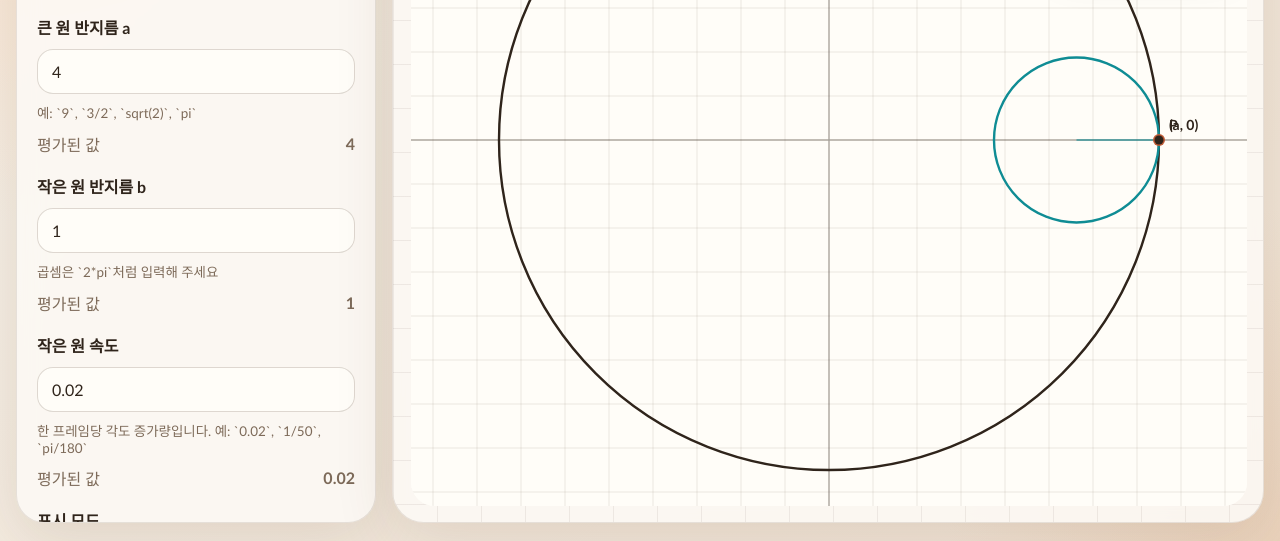
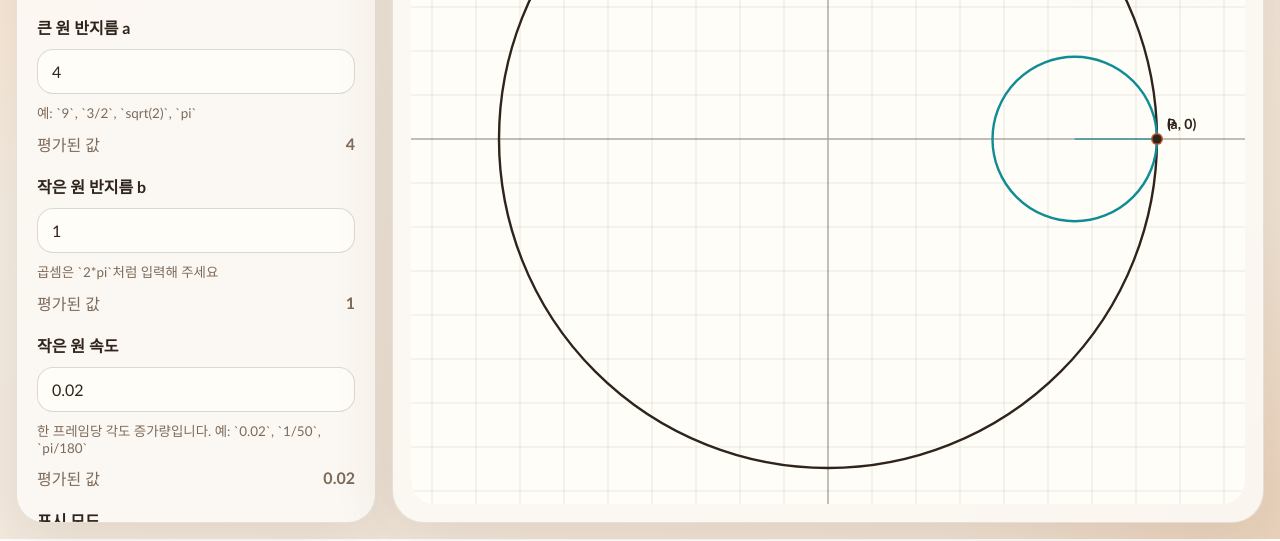
Before and after one commit to mingukgu/hypocycloid, a plain HTML site: page index.html in a window 1280 px wide. Shown: the part 261-802 px from the top of the page. Drawn offline with Linux system fonts and the light colour scheme.

Commit message:
Fix GitHub Pages canvas layout and save behavior

```diff
--- a/index.html
+++ b/index.html
@@ -122,6 +122,7 @@
               <button id="save-without-grid" type="button" class="menu-button">그리드 제외 PNG</button>
             </div>
           </div>
+          <div class="canvas-surface" id="canvas-surface">
             <canvas
               id="scene"
               width="960"
@@ -129,6 +130,7 @@
               aria-label="Hypocycloid and epicycloid visualization"
             ></canvas>
           </div>
+        </div>
       </main>
     </div>
 
--- a/script.js
+++ b/script.js
@@ -1,5 +1,6 @@
 const canvas = document.getElementById("scene");
 const ctx = canvas.getContext("2d");
+const canvasSurface = document.getElementById("canvas-surface");
 
 const radiusAInput = document.getElementById("radius-a");
 const radiusBInput = document.getElementById("radius-b");
@@ -26,7 +27,6 @@ const saveMenu = document.getElementById("save-menu");
 const saveWithGridButton = document.getElementById("save-with-grid");
 const saveWithoutGridButton = document.getElementById("save-without-grid");
 
-const DPR = window.devicePixelRatio || 1;
 const DEFAULT_SPEED = 0.02;
 const MAX_TRACE_POINTS = 8000;
 const RATIONAL_TOLERANCE = 1e-10;
@@ -58,6 +58,7 @@ let running = false;
 let theta = 0;
 let loopClosed = false;
 let traces = createEmptyTraces();
+let resizeObserver = null;
 let state = {
   a: 4,
   b: 1,
@@ -76,16 +77,16 @@ function createEmptyTraces() {
 }
 
 function fitCanvas() {
-  const card = canvas.parentElement;
-  const rect = card.getBoundingClientRect();
-  const width = Math.max(320, Math.floor(rect.width - 36));
-  const height = Math.max(420, Math.floor(rect.height - 36));
+  const rect = canvasSurface.getBoundingClientRect();
+  const width = Math.max(320, Math.floor(rect.width));
+  const height = Math.max(320, Math.floor(rect.height));
+  const dpr = window.devicePixelRatio || 1;
 
-  canvas.width = width * DPR;
-  canvas.height = height * DPR;
+  canvas.width = Math.floor(width * dpr);
+  canvas.height = Math.floor(height * dpr);
   canvas.style.width = `${width}px`;
   canvas.style.height = `${height}px`;
-  ctx.setTransform(DPR, 0, 0, DPR, 0, 0);
+  ctx.setTransform(dpr, 0, 0, dpr, 0, 0);
 
   renderToCanvas();
 }
@@ -670,7 +671,9 @@ function downloadImage(includeGrid) {
 
   link.download = `cycloid-${modeSlug}-${gridSlug}-${timestamp}.png`;
   link.href = exportCanvas.toDataURL("image/png");
+  document.body.append(link);
   link.click();
+  link.remove();
   setSaveMenu(false);
 }
 
@@ -695,6 +698,13 @@ document.addEventListener("click", (event) => {
 });
 window.addEventListener("resize", fitCanvas);
 
+if ("ResizeObserver" in window) {
+  resizeObserver = new ResizeObserver(() => {
+    fitCanvas();
+  });
+  resizeObserver.observe(canvasSurface);
+}
+
 syncStateFromInputs();
 updateControlAvailability();
 updateLabels();
--- a/styles.css
+++ b/styles.css
@@ -29,7 +29,7 @@ body {
 
 .app-shell {
   display: grid;
-  grid-template-columns: 360px minmax(0, 1fr);
+  grid-template-columns: minmax(300px, 360px) minmax(0, 1fr);
   min-height: 100dvh;
   gap: 24px;
   padding: 24px;
@@ -210,18 +210,31 @@ button.secondary {
 .visual-panel {
   min-width: 0;
   min-height: 0;
+  display: flex;
 }
 
 .canvas-card {
+  flex: 1;
   height: min(100%, calc(100dvh - 48px));
-  min-height: 560px;
+  min-height: 0;
   border-radius: 32px;
   padding: 18px;
   position: relative;
-  overflow: hidden;
+  overflow: visible;
+  display: flex;
 }
 
-.canvas-card::before {
+.canvas-surface {
+  position: relative;
+  flex: 1;
+  min-width: 0;
+  min-height: clamp(360px, 58dvh, 900px);
+  border-radius: 24px;
+  overflow: hidden;
+  background: var(--canvas-bg);
+}
+
+.canvas-surface::before {
   content: "";
   position: absolute;
   inset: 0;
@@ -230,6 +243,7 @@ button.secondary {
     linear-gradient(90deg, var(--grid) 1px, transparent 1px);
   background-size: 44px 44px;
   pointer-events: none;
+  z-index: 0;
 }
 
 canvas {
@@ -237,8 +251,8 @@ canvas {
   display: block;
   width: 100%;
   height: 100%;
-  background: var(--canvas-bg);
-  border-radius: 24px;
+  background: transparent;
+  z-index: 1;
 }
 
 .canvas-toolbar {
@@ -297,6 +311,9 @@ button:disabled {
 
   .canvas-card {
     height: auto;
+  }
+
+  .canvas-surface {
     min-height: 60dvh;
   }
 }
@@ -315,6 +332,9 @@ button:disabled {
 
   .canvas-card {
     height: min(100%, calc(100dvh - 32px));
-    min-height: 480px;
+  }
+
+  .canvas-surface {
+    min-height: 420px;
   }
 }
```
Lines whose indentation alone changed are shown as unchanged.
